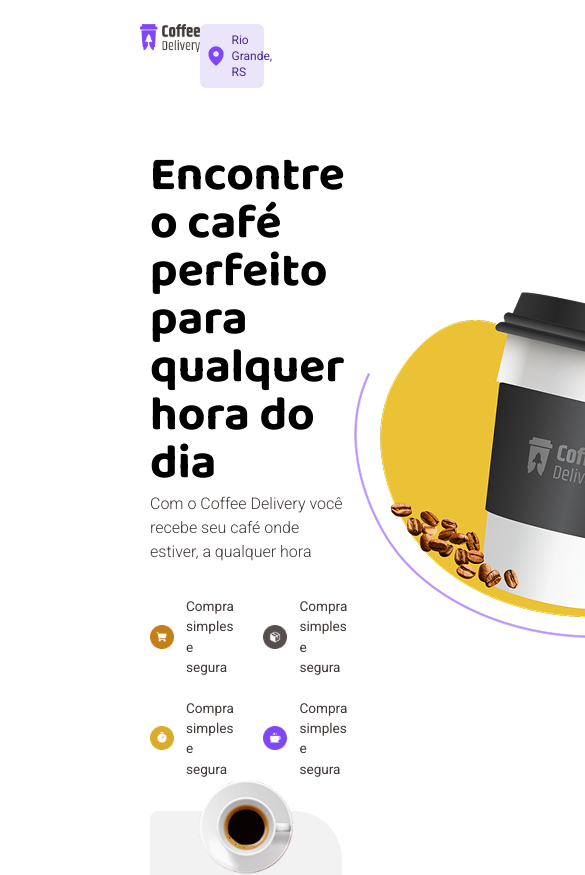
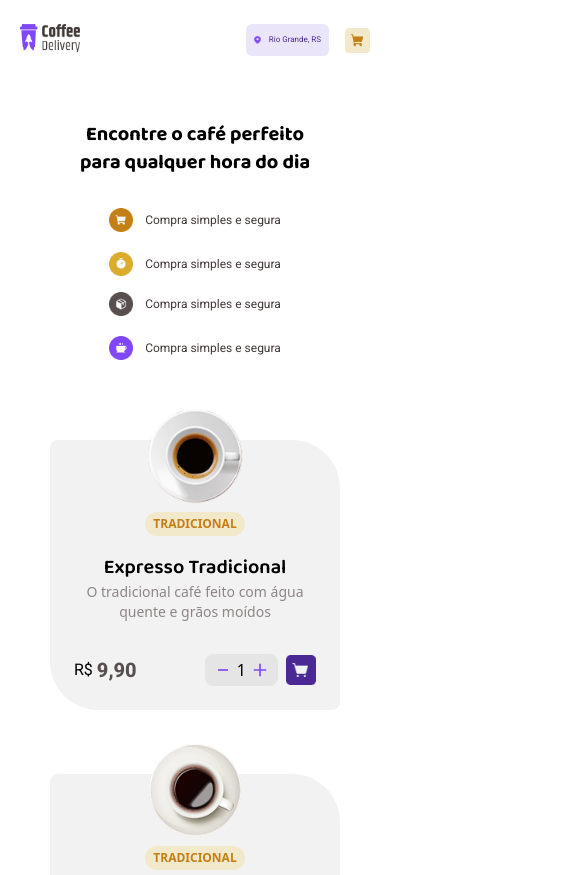
Before and after one commit to Waloxs/Prj-CoffeDelivery, a Next.js app: page / in a window 390 px wide. Shown: the top 875 px of the page, 585 px wide, since content can reach past the window. Built offline with nearby package versions, Linux system fonts and the light colour scheme; sample sign-in values are in the browser's storage; a web font is replaced by a local one.

Commit message:
projeto responsivo login e tela principal

```diff
--- a/src/app/intro.tsx
+++ b/src/app/intro.tsx
@@ -10,25 +10,37 @@
 
 const Intro = () => {
     return (
-        <div className="flex items-center justify-between pl-[150px] pr-[150px] mt-[4rem]">
+        <div className="flex items-center justify-between max-[1155px]:pl-[70px]
+            max-[1155px]:pr-[70px] mt-[4rem] pl-[150px] pr-[150px]
+            max-[775px]:justify-center">
             <div>
                 <div className="flex flex-col gap-1">
-                    <span className={`${baloo.className} flex text-5xl font-bold max-w-[20ch]`}>
+                    <span className={`${baloo.className} flex text-5xl font-bold max-w-[20ch]
+                    max-[1335px]:text-4xl max-[1245px]:text-3xl max-[895px]:text-xl
+                    max-[775px]:text-center max-[775px]:text-4xl
+                    max-[775px]:max-w-[20ch] max-[555px]:text-2xl
+                    max-[555px]:max-w-full max-[420px]:text-xl
+                    max-[370px]:text-[1rem]`}>
                         Encontre o café perfeito para qualquer hora do dia
                     </span>
-                    <span className={`${roboto.className} text-[1rem] text-[#403937] font-light`}>Com o Coffee Delivery você recebe seu café onde estiver, a qualquer hora</span>
+                    <span className={`${roboto.className} text-[1rem] text-[#403937] font-light max-[1335px]:max-w-[40ch]
+                    max-[1245px]:text-xs max-[775px]:text-center max-[775px]:text-[0.75rem]
+                    max-[775px]:max-w-full max-[555px]:hidden`}>
+                            Com o Coffee Delivery você recebe seu café onde estiver, a qualquer hora</span>
                 </div>
 
-                <div className="flex gap-[2rem] mt-[2rem]">
+                <div className="flex gap-[2rem] mt-[2rem] max-[995px]:flex-col max-[995px]:gap-[1rem]
+                max-[775px]:flex-row max-[775px]:justify-center
+                max-[555px]:flex-col max-[555px]:items-center ">
                     <div className="flex flex-col gap-5">
                         <div className="flex items-center gap-3">
                             <img src={`${Cart_Icon.src}`} alt="" className="w-[1.5rem]" />
-                            <span className={`${roboto.className} text-[0.85rem] text-[#403937] font-normal`}>Compra simples e segura</span>
+                            <span className={`${roboto.className} text-[0.85rem] text-[#403937] font-normal max-[1190px]:text-xs`}>Compra simples e segura</span>
                         </div>
 
                         <div className="flex items-center gap-3">
                             <img src={`${Time_Icon.src}`} alt="" className="w-[1.5rem]"/>
-                            <span className={`${roboto.className} text-[0.85rem] text-[#403937] font-normal`}>Compra simples e segura</span>
+                            <span className={`${roboto.className} text-[0.85rem] text-[#403937] font-normal max-[1190px]:text-xs`}>Compra simples e segura</span>
                         </div>
                     </div>
 
@@ -36,20 +48,20 @@
                     <div className="flex flex-col gap-5">
                         <div className="flex items-center gap-3">
                             <img src={`${Embalagem_Icon.src}`} alt="" className="w-[1.5rem]"/>
-                            <span className={`${roboto.className} text-[0.85rem] text-[#403937] font-normal`}>Compra simples e segura</span>
+                            <span className={`${roboto.className} text-[0.85rem] text-[#403937] font-normal max-[1190px]:text-xs`}>Compra simples e segura</span>
 
                         </div>
                         <div className="flex items-center gap-3">
                             <img src={`${Coffe_Icon.src}`} alt="" className="w-[1.5rem]"/>
-                            <span className={`${roboto.className} text-[0.85rem] text-[#403937] font-normal`}>Compra simples e segura</span>
+                            <span className={`${roboto.className} text-[0.85rem] text-[#403937] font-normal max-[1190px]:text-xs`}>Compra simples e segura</span>
 
                         </div>
                     </div>
                 </div>
             </div>
 
-            <div>
-                <img src={Coffe.src} alt="" className="max-w-[550px]"/>
+            <div className="max-[775px]:hidden">
+                <img src={Coffe.src} alt="" className="max-w-[550px] max-[965px]:max-w-[400px]"/>
             </div>
         </div>
     )
--- a/src/app/cadastro/page.tsx
+++ b/src/components/Cadastro.tsx
@@ -1,7 +1,7 @@
 'use client'
 
 import { useForm } from 'react-hook-form';
-import { baloo } from '../fonts/fonts';
+import { baloo } from '@/app/fonts/fonts';
 import { FaEyeSlash } from "react-icons/fa";
 import { FaEye } from "react-icons/fa";
 import { useState } from 'react';
@@ -51,14 +51,15 @@
     return (
         <div className="flex w-full justify-center h-[100vh] items-center">
           <div className='flex w-[90%] h-[80%] justify-center'>
-            <div className="flex bg-[#8663C9] rounded-xl w-full">
+            <div className="flex bg-[#8663C9] rounded-xl w-full max-[1000px]:hidden">
                 <div className='flex items-center pl-[5rem]'>
                     <span className={`${baloo.className} text-white text-5xl font-bold`}>Crie sua Conta!</span>
                 </div>
             </div>
 
-            <div className='flex flex-col w-[40%]'>
-                <span className={`${baloo.className} p-5 text-3xl font-semibold`}>Cadastro</span>
+            <div className='flex flex-col w-[40%] max-[1000px]:bg-[#8663C9] max-[1000px]:h-[max-content]
+             max-[1000px]:rounded-xl max-[850px]:w-[60%] max-[560px]:w-[80%] max-[400px]:w-[100%]'>
+                <span className={`${baloo.className} p-5 text-3xl font-semibold max-[1000px]:text-white`}>Cadastro</span>
                 <form className='flex flex-col gap-7 h-[100%] p-5' onSubmit={handleSubmit(onSubmit)}>
                     <div className='flex flex-col gap-5'>
                             <input
@@ -102,7 +103,8 @@
 
                     <button
                         type="submit"
-                        className="bg-[#8663C9] w-full text-white p-4 text-center rounded-md hover:opacity-90 transition"
+                        className="bg-[#8663C9] w-full text-white p-4 text-center rounded-md hover:opacity-90 transition
+                        max-[1000px]:bg-[#fff] max-[1000px]:text-[#8663C9]"
                     >
                         CRIAR
                     </button>
--- a/src/components/CoffeProduct.tsx
+++ b/src/components/CoffeProduct.tsx
@@ -65,7 +65,9 @@
 
 
     return (
-        <div className="flex pl-[150px] pr-[150px] justify-between mt-[2rem] flex-wrap gap-y-[4rem]">
+        <div className="grid grid-cols-4 gap-[4rem] px-[150px] mt-[2rem] max-[1400px]:grid-cols-2
+        max-[850px]:grid-cols-1 max-[850px]:mt-[5rem]
+        max-[570px]:px-[100px] max-[450px]:px-[50px]">
             {CoffeList.map(item => (
                 <div key={item.id} className="flex items-center flex-col bg-[#F3F2F2] p-2 gap-4 rounded-tr-[3rem] rounded-br-[0.5rem] rounded-tl-[0.5rem] rounded-bl-[3rem] relative">
                     <img src={item.img} alt="" className="absolute w-[6rem] top-[-2rem]" />
@@ -73,7 +75,7 @@
 
                     <div className="flex flex-col items-center">
                         <span className={`${baloo.className} text-[1.25rem] font-semibold`}>{item.title}</span>
-                        <span className="text-[#8D8686] max-w-[29ch] text-center">{item.subTitle}</span>
+                        <span className="text-[#8D8686] max-w-[29ch] text-center max-[570px]:text-sm">{item.subTitle}</span>
                     </div>
 
                     <div className="flex items-center justify-between w-full p-4">
--- a/src/components/Header.tsx
+++ b/src/components/Header.tsx
@@ -16,27 +16,33 @@
 
 
     return (
-        <div className='flex justify-between pl-[140px] pr-[140px] mt-6'>
+        <div className='flex justify-between mt-6 max-[1155px]:pl-[70px]
+        max-[1155px]:pr-[70px] pl-[150px] pr-[150px]
+        max-[555px]:pr-[20px] max-[555px]:pl-[20px]'>
             <img src={Logo.src} alt="" className='h-7 w-15'/>
 
             <div className='flex items-center gap-4'>
                 <div className='flex items-center gap-2 bg-[#EBE5F9] rounded-md p-2'>
-                    <img src={Map.src} alt="" />
-                    <span className={`text-xs ${roboto.className} text-[#4B2995]`}>Rio Grande, RS</span>
+                    <img src={Map.src} alt="" className='w-[10px] max-[550px]:w-[7px]'/>
+                    <span className={`text-xs ${roboto.className} text-[#4B2995] max-[550px]:text-[0.5rem]`}>Rio Grande, RS</span>
                 </div>
 
             {list.length > 0 ?
               <Link href='/checkout'>
                 <div className='relative cursor-pointer'>
-                    <img src={Cart.src} alt="" />
+                    <img src={Cart.src} alt="" className='w-[40px] max-[550px]:w-[25px]'/>
                     {value > 0 ?
-                    <span className='flex justify-center items-center absolute top-[-0.75rem] right-[-0.75rem] bg-red-600 text-white rounded-[50%] text-xs w-[25px] h-[25px]'>{value}</span>
+                    <span className='flex justify-center items-center absolute top-[-0.75rem] right-[-0.75rem]
+                     bg-red-600 text-white rounded-[50%] text-xs w-[25px] h-[25px]
+                     max-[500px]:w-[15px] max-[500px]:h-[15px]
+                     max-[500px]:text-[0.5rem] max-[500px]:top-[-0.5rem]
+                     max-[500px]:right-[-0.5rem]'>{value}</span>
                     : ''}
                 </div>
               </Link>
             :
                 <div className='relative cursor-pointer'>
-                    <img src={Cart.src} alt="" />
+                    <img src={Cart.src} alt="" className='w-[40px] max-[550px]:w-[25px]'/>
                     {value > 0?
                     <span className='flex justify-center items-center absolute top-[-0.75rem] right-[-0.75rem] bg-red-600 text-white rounded-[50%] text-xs w-[25px] h-[25px]'>{value}</span>
                     : ''}
--- a/tailwind.config.js
+++ b/tailwind.config.js
@@ -5,7 +5,12 @@
     "./src/**/*.{js,jsx,ts,tsx}",
   ],
   theme: {
-    extend: {
+    extend: {},
+    screens: {
+      sm: '640px',
+      md: '768px',
+      lg: '1024px',
+      xl: '1280px',
     },
   },
   plugins: [],
```
Also changed, not shown: src/app/login/page.tsx (+27 -8 lines).
